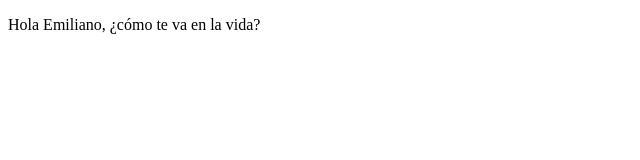
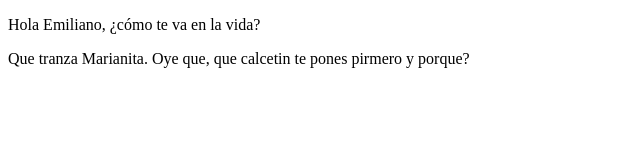
Before and after one commit to emilianoHuescas/intentodeConversacion, a plain HTML site: page index.html in a window 1280 px wide. Shown: the whole page, without its empty margins (0-640 px from the left). Drawn offline with Linux system fonts and the light colour scheme.

Commit message:
Pregunta detonadora y cambio de ubicacion de div

```diff
--- a/index.html
+++ b/index.html
@@ -3,12 +3,14 @@
 <head>
 	<meta charset="UTF-8">
 	<title>Conversación chida lira</title>
-	<div>
-		<p>Hola Emiliano, ¿cómo te va en la vida?</p>
 
-	</div>
 </head>
 <body>
+	 <div>
 
+    <p>Hola Emiliano, ¿cómo te va en la vida?</p>
+    <p>Que tranza Marianita. Oye que, que calcetin te pones pirmero y porque?</p>
+
+  </div>
 </body>
 </html>
```
